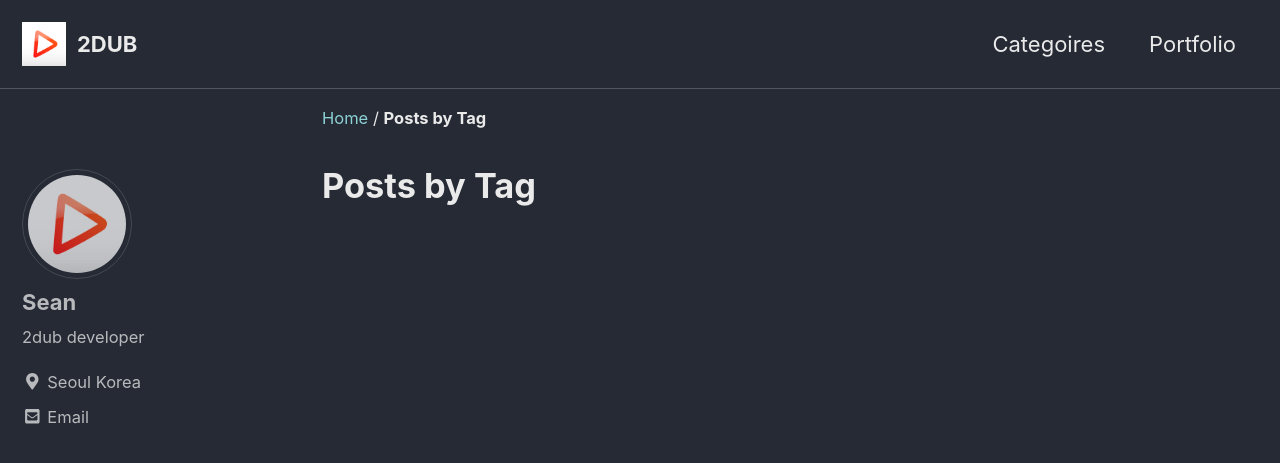
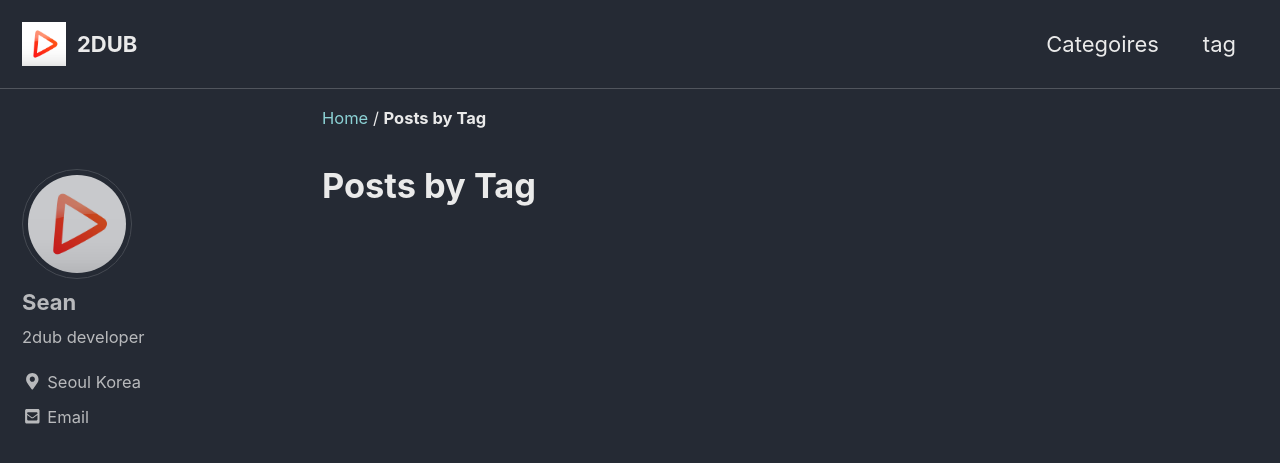
Before and after one commit to 2meu/2meu.github.io, a Jekyll site: the page built from _pages/tag-archive.md, in a window 1280 px wide and 900 px high. Shown: the top 463 px of the window. Built offline with Jekyll 4.4.1, drawn with Linux system fonts in a browser that asks for light colours; cached includes are drawn as plain includes.

Commit message:
2019-04-25-second

```diff
--- a/_data/navigation.yml
+++ b/_data/navigation.yml
@@ -2,7 +2,8 @@
 main:
   - title: "Categoires"
     url: https://2meu.github.io/categories/#
-  - title: "Portfolio"
+  - title: "tag"
+    url: https://2meu.github.io/tags/#
   # - title: "About"
   #   url: https://mmistakes.github.io/minimal-mistakes/about/
   # - title: "Sample Posts"
--- a/_pages/tag-archive.md
+++ b/_pages/tag-archive.md
@@ -1,6 +1,25 @@
 ---
 title: "Posts by Tag"
+layout: tags
 permalink: /tags/
-layout: tags
 author_profile: true
 ---
+{% include group-by-array collection=site.posts field="tags" %}
+<ul>
+  {% for tag in site.tags %}
+    <span>
+      <a href="#{{ tag | first }}">
+        {{ tag | first }}
+      </a> &nbsp;&nbsp;&nbsp;
+    </span>
+  {% endfor %}
+</ul>
+<br/>
+<br/>
+{% for tag in group_names %}
+  {% assign posts = group_items[forloop.index0] %}
+  <h2 id="{{ tag | slugify }}" class="archive__subtitle">{{ tag }}</h2>
+  {% for post in posts %}
+    {% include archive-single.html %}
+  {% endfor %}
+{% endfor %}
```
Also changed, not shown: _pages/category-archive.md (+8 -0 lines).
